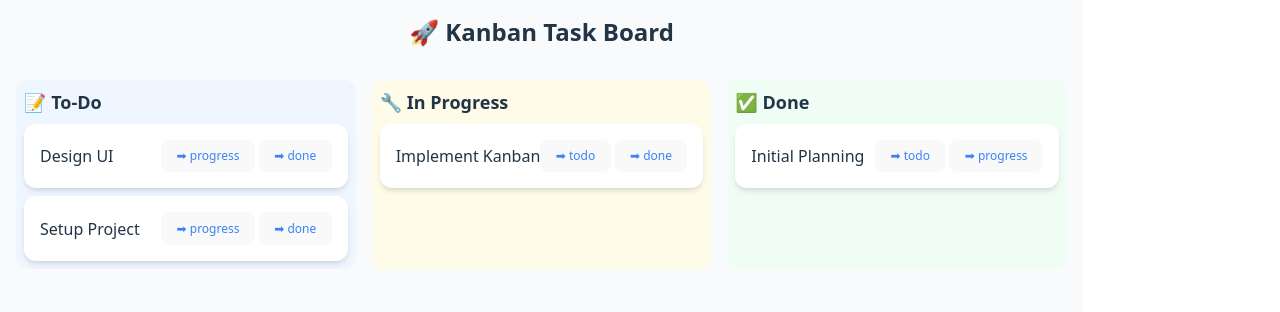
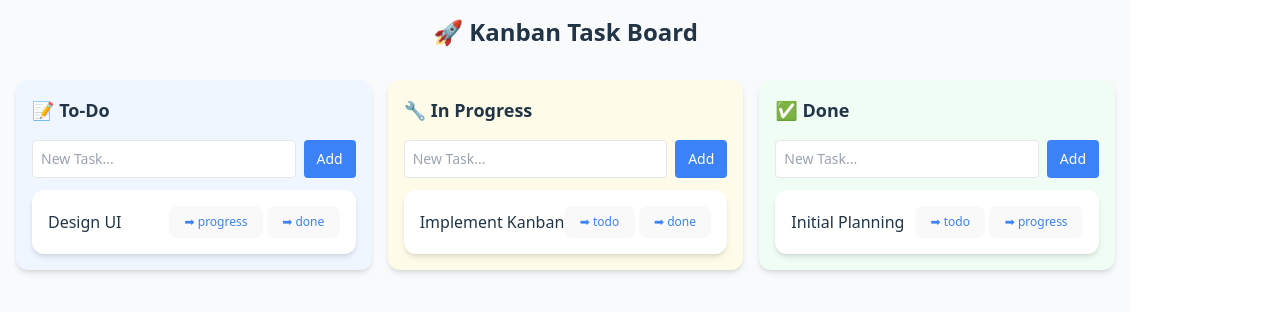
Before and after one commit to nchikhle/kanban-board, a React (Vite) app: page / in a window 1280 px wide. Shown: the top 312 px of the page. Built offline with nearby package versions, Linux system fonts and the light colour scheme.

Commit message:
Feature: Add task creation input per column with unique IDs

```diff
--- a/package.json
+++ b/package.json
@@ -12,7 +12,8 @@
   "dependencies": {
     "framer-motion": "^12.19.1",
     "react": "^19.1.0",
-    "react-dom": "^19.1.0"
+    "react-dom": "^19.1.0",
+    "uuid": "^11.1.0"
   },
   "devDependencies": {
     "@eslint/js": "^9.29.0",
--- a/src/components/KanbanBoard.jsx
+++ b/src/components/KanbanBoard.jsx
@@ -1,40 +1,69 @@
 import { useState } from "react";
+import { v4 as uuidv4 } from "uuid";
 import { Card, CardContent } from "@/components/ui/card";
 
 const initialData = {
-  todo: ["Design UI", "Setup Project"],
-  progress: ["Implement Kanban"],
-  done: ["Initial Planning"],
+  todo: [{ id: uuidv4(), text: "Design UI" }],
+  progress: [{ id: uuidv4(), text: "Implement Kanban" }],
+  done: [{ id: uuidv4(), text: "Initial Planning" }],
 };
 
 export default function KanbanBoard() {
   const [tasks, setTasks] = useState(initialData);
+  const [newTask, setNewTask] = useState({ todo: "", progress: "", done: "" });
 
-  const moveTask = (task, from, to) => {
+  const moveTask = (taskId, from, to) => {
     setTasks(prev => {
-      const updatedFrom = prev[from].filter(t => t !== task);
-      const updatedTo = [...prev[to], task];
-      return { ...prev, [from]: updatedFrom, [to]: updatedTo };
+      const taskToMove = prev[from].find(t => t.id === taskId);
+      return {
+        ...prev,
+        [from]: prev[from].filter(t => t.id !== taskId),
+        [to]: [...prev[to], taskToMove],
+      };
     });
+  };
+
+  const handleAddTask = (col) => {
+    if (!newTask[col].trim()) return;
+    const taskObj = { id: uuidv4(), text: newTask[col].trim() };
+    setTasks(prev => ({ ...prev, [col]: [...prev[col], taskObj] }));
+    setNewTask(prev => ({ ...prev, [col]: "" }));
   };
 
   return (
     <div className="grid grid-cols-1 md:grid-cols-3 gap-4 p-4">
       {Object.entries(tasks).map(([col, items]) => (
-        <div key={col} className={`p-2 rounded-xl ${col === "todo" ? "bg-blue-50" : col === "progress" ? "bg-yellow-50" : "bg-green-50"}`}>
-          <h2 className="text-lg font-bold capitalize mb-2">
+        <div key={col} className={`p-4 rounded-xl shadow-md ${col === "todo" ? "bg-blue-50" : col === "progress" ? "bg-yellow-50" : "bg-green-50"}`}>
+          <h2 className="text-lg font-bold capitalize mb-4">
             {col === "todo" ? "📝 To-Do" : col === "progress" ? "🔧 In Progress" : "✅ Done"}
           </h2>
+
+          <div className="mb-3 flex space-x-2">
+            <input
+              type="text"
+              placeholder="New Task..."
+              className="flex-1 border p-2 rounded text-sm"
+              value={newTask[col]}
+              onChange={(e) => setNewTask(prev => ({ ...prev, [col]: e.target.value }))}
+            />
+            <button
+              className="bg-blue-500 text-white px-3 py-1 rounded hover:bg-blue-600 text-sm"
+              onClick={() => handleAddTask(col)}
+            >
+              Add
+            </button>
+          </div>
+
           <CardContent>
             {items.map(task => (
-              <Card key={task} className="flex justify-between items-center">
-                <span>{task}</span>
+              <Card key={task.id} className="flex justify-between items-center">
+                <span>{task.text}</span>
                 <div className="flex space-x-1">
                   {Object.keys(tasks).filter(c => c !== col).map(dest => (
                     <button
                       key={dest}
                       className="text-xs text-blue-500 hover:underline"
-                      onClick={() => moveTask(task, col, dest)}
+                      onClick={() => moveTask(task.id, col, dest)}
                     >
                       ➡ {dest}
                     </button>
```
Also changed, not shown: 1 other file (tests, documents, lock files or other folders).
